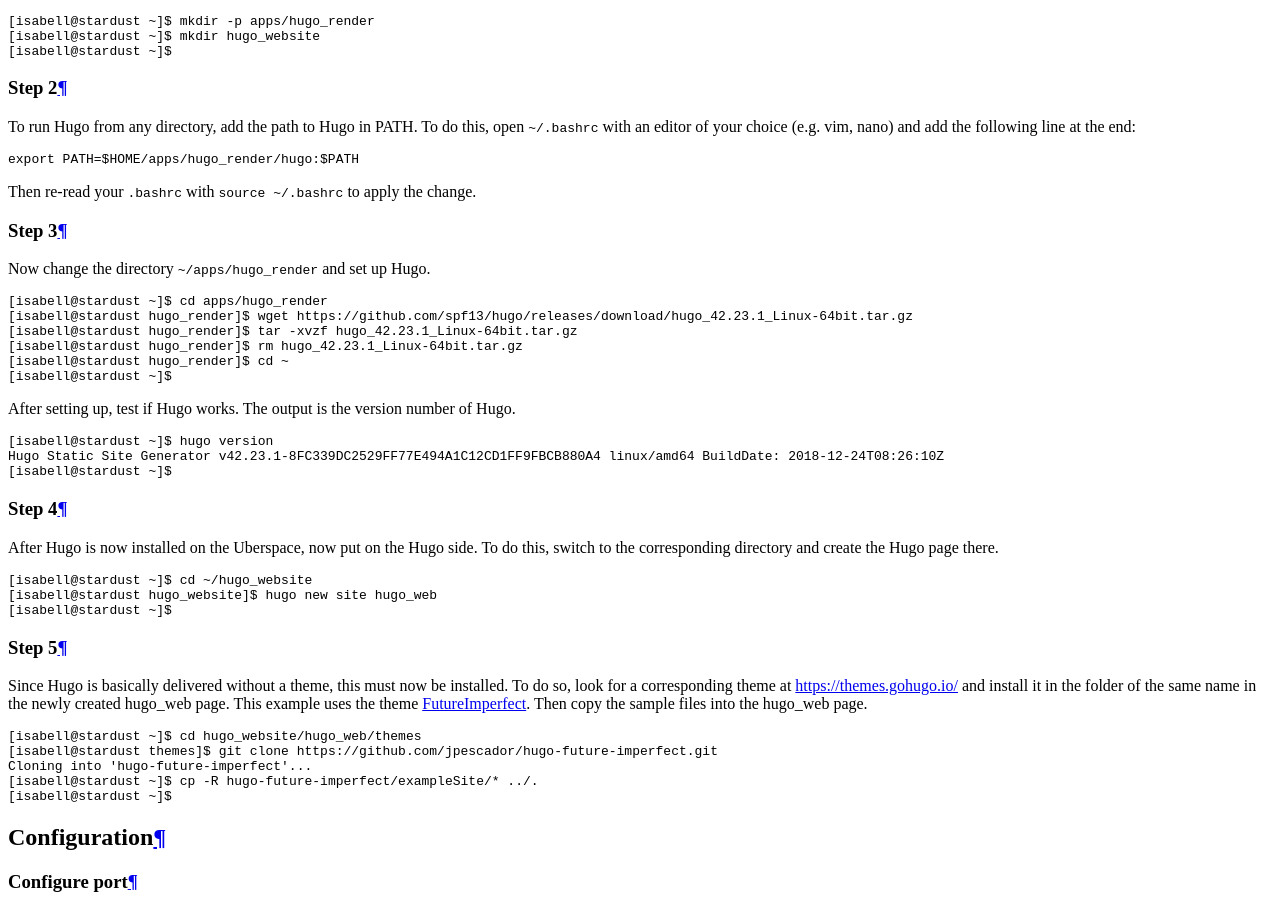
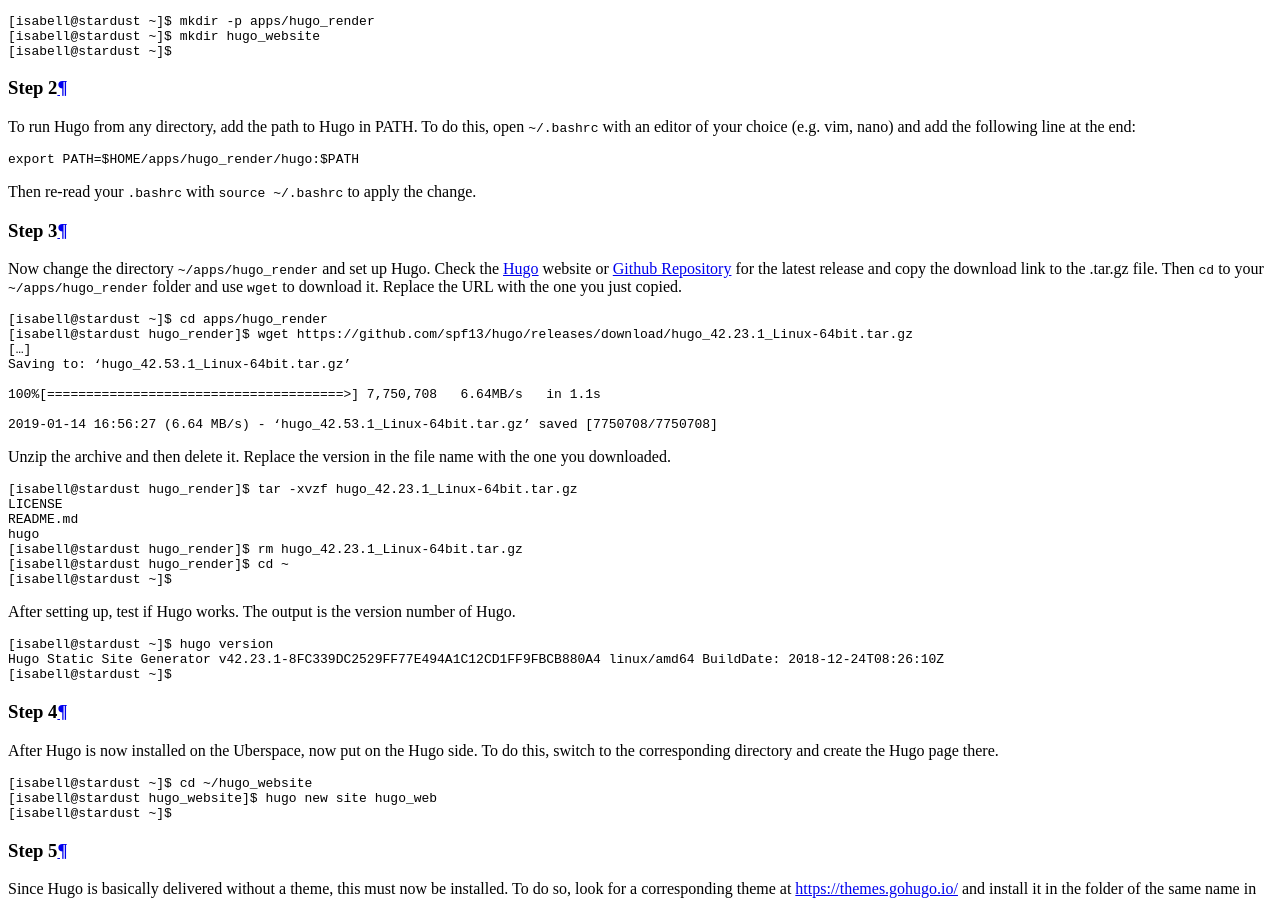
Before and after one commit to Uberspace/lab, a Sphinx documentation site: the page built from source/guide_hugo.rst, in a window 1280 px wide and 900 px high, scrolled down 2539 px. Built offline with Sphinx 7.4.7 and the Read the Docs theme 2.0.0, drawn with Linux system fonts in a browser that asks for light colours.

Commit message:
Update Step 3
Setted up a note for dummy link and sources for the Hugo version.
Splitting download and unzip.

```diff
--- a/source/guide_hugo.rst
+++ b/source/guide_hugo.rst
@@ -71,12 +71,30 @@
 ------
 
 Now change the directory ``~/apps/hugo_render`` and set up Hugo.
+Check the Hugo_ website or `Github Repository`_ for the latest release and copy the download link to the .tar.gz file.
+Then ``cd`` to your ``~/apps/hugo_render`` folder and use ``wget`` to download it. Replace the URL with the one you just copied.
 
-::
+.. code-block:: console
+ :emphasize-lines: 2
 
  [isabell@stardust ~]$ cd apps/hugo_render
  [isabell@stardust hugo_render]$ wget https://github.com/spf13/hugo/releases/download/hugo_42.23.1_Linux-64bit.tar.gz
+ […]
+ Saving to: ‘hugo_42.53.1_Linux-64bit.tar.gz’
+
+ 100%[======================================>] 7,750,708   6.64MB/s   in 1.1s
+
+ 2019-01-14 16:56:27 (6.64 MB/s) - ‘hugo_42.53.1_Linux-64bit.tar.gz’ saved [7750708/7750708]
+
+Unzip the archive and then delete it. Replace the version in the file name with the one you downloaded.
+
+.. code-block:: console
+ :emphasize-lines: 1,5
+
  [isabell@stardust hugo_render]$ tar -xvzf hugo_42.23.1_Linux-64bit.tar.gz
+ LICENSE
+ README.md
+ hugo
  [isabell@stardust hugo_render]$ rm hugo_42.23.1_Linux-64bit.tar.gz
  [isabell@stardust hugo_render]$ cd ~
  [isabell@stardust ~]$
@@ -202,6 +220,7 @@
 .. _feed: https://github.com/gohugoio/hugo/releases.atom
 .. _FutureImperfect: https://github.com/jpescador/hugo-future-imperfect
 .. _supervisord: https://manual.uberspace.de/en/daemons-supervisord.html
+.. _Github Repository: https://github.com/gohugoio/hugo/releases
 
 ----
 
```
